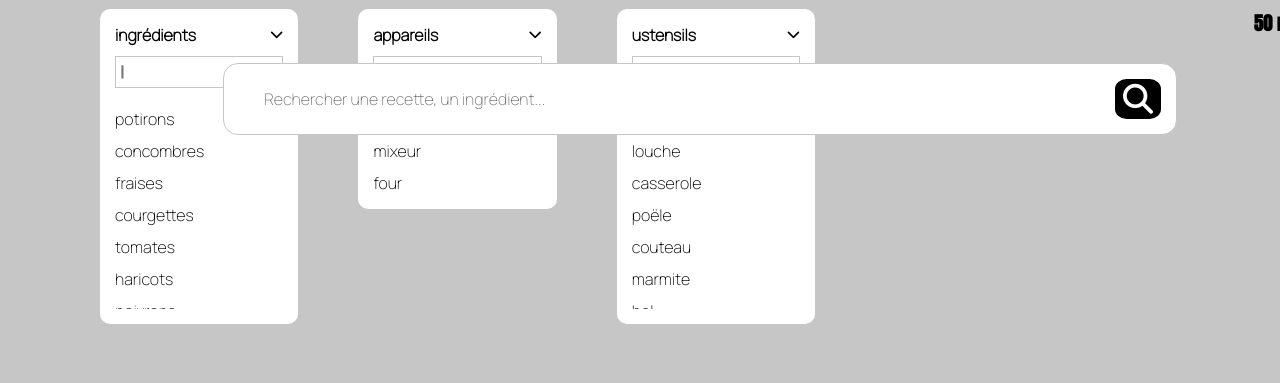
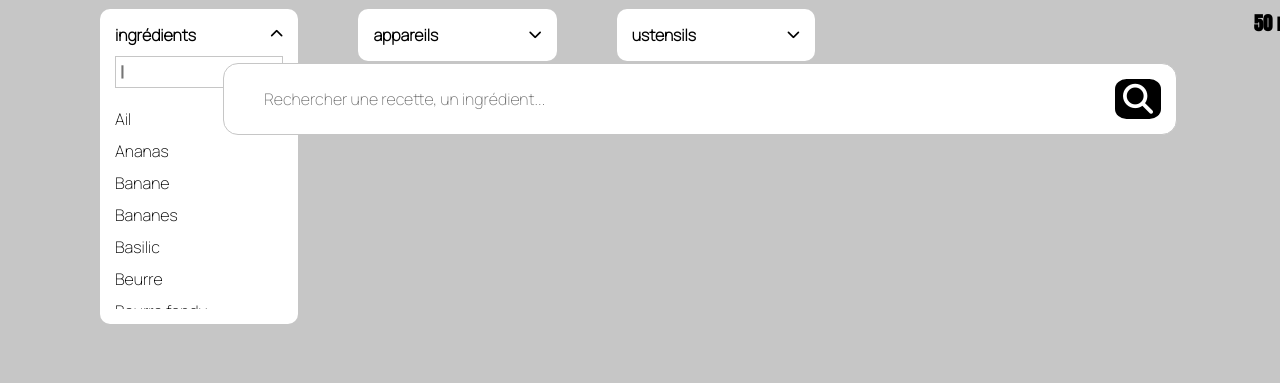
Before and after one commit to rjm62/LesPetitsPlats, a plain HTML site: page index.html in a window 1280 px wide. Both pictures are taken after a click on the button 274 px from the left and 345 px from the top of the page. Shown: the part 311-694 px from the top of the page. Drawn offline with Linux system fonts and the light colour scheme.

Commit message:
mise à jour du 28 juillet

```diff
--- a/index.html
+++ b/index.html
@@ -35,20 +35,12 @@
                         <h4>ingrédients</h4>
                         <button type="submit" class="fa-solid fa-chevron-down"></button>
                     </div>
-                    <div class="search">
+                    <div class="ingredientsArrayDisplay search">
                         <form>
                             <input  type="text" placeholder="|" size="90">
                             <button type="submit" class="fa-solid fa-magnifying-glass"></button>
                         </form>
-                        <ul>
-                            <li> potirons</li>
-                            <li>concombres</li>
-                            <li>fraises</li>
-                            <li>courgettes</li>
-                            <li>tomates</li>
-                            <li>haricots</li>
-                            <li>poivrons</li>
-                            <li>potimarron</li>
+                        <ul class="firstArray">
                         </ul>
                     </div>
                 </div>
@@ -57,15 +49,12 @@
                         <h4>appareils</h4>
                         <button class="fa-solid fa-chevron-down"></button>
                     </div>
-                    <div class="search">
+                    <div class="applianceArrayDisplay search">
                         <form>
                             <input  type="text" placeholder="|" size="90">
                             <button type="submit" class="fa-solid fa-magnifying-glass"></button>
                         </form>
-                        <ul>
-                            <li>robot</li>
-                            <li>mixeur</li>
-                            <li>four</li>
+                        <ul class="secondArray">
                         </ul>
                     </div>
                 </div>
@@ -74,19 +63,12 @@
                         <h4>ustensils</h4>
                         <button class="fa-solid fa-chevron-down"></button>
                     </div>
-                    <div class="search">
+                    <div class="ustensilsArrayDisplay search">
                         <form>
                             <input  type="text" placeholder="|" size="90">
                             <button type="submit" class="fa-solid fa-magnifying-glass"></button>
                         </form>
-                        <ul>
-                            <li>fouet</li>
-                            <li>louche</li>
-                            <li>casserole</li>
-                            <li>poële</li>
-                            <li>couteau</li>
-                            <li>marmite</li>
-                            <li>bol</li>
+                        <ul class="thirdArray">
                         </ul>
                     </div>
                 </div>
--- a/mainPage.js
+++ b/mainPage.js
@@ -91,7 +91,89 @@ const recipeCard = document.createElement("div");        // conteneur général
     recipeCard.appendChild(ingredientsContainer);
 }
 
-console.log(ingredientsArray);
-console.log(ustensilsArray);
-console.log(applianceArray);
-console.log(applianceWithoutDoublons);
+var arrays = [];
+arrays[0] = arrayImprovement(ingredientsArray);
+arrays[1] = arrayImprovement(ustensilsArray);
+arrays[2] = arrayImprovement(applianceArray);
+console.log(arrays[0]);
+
+var containers = [];
+containers[0] = document.querySelector(".firstArray");
+containers[1] = document.querySelector(".secondArray");
+containers[2] = document.querySelector(".thirdArray");
+
+for (let r=0; r<3; r++ ) {
+    display(arrays[r], containers[r]);
+}
+
+
+function display (array, container) {
+for(let w = 0; w<array.length; w++){
+    var li = document.createElement("li");
+    li.innerText= array[w];
+    container.appendChild(li);
+    }
+}
+
+//------FONCTION POUR AMELIORER LES TABLEAUX EN SUPPRIMANT LES DOUBLANTS ET EN CLASSANT DANS L'ORDRE ALPHABETIQUE------------
+function arrayImprovement(array) {
+    var firstImprovement = arrayUnique(array);
+    function arrayUnique(duplicateRemoved) {        //appel de la fonction "arrayUnique" afin de supprimer les doublons
+        let temporaryArrayFirst = new Array;        //création d'un tableau vide pour récupérer les éléments uniques
+        duplicateRemoved.forEach(element => {       // test pour chaque elements du tableau initial si déja "pushé" dans le nouveau tableau
+            if (temporaryArrayFirst.indexOf(element) ==-1) {
+                temporaryArrayFirst.push(element);      // ajout dans le nouveau tableau
+            }
+        });
+        return temporaryArrayFirst;
+    }
+
+    let secondImprovement = Array.from(firstImprovement); // on fait une copie du tableau initial
+        for (let t=0; t<firstImprovement.length; t++) {
+            secondImprovement.sort(function(a,b) {
+                return a.split(/\s*[\\,]*\s*/).join("").localeCompare(b.split(" ").join(""));  // test pour mettre dans l'ordre alphabétique
+            });
+        }
+
+    return secondImprovement   // retour du nouveau tableau (sans doublon et en ordre alphabétique)
+}
+
+const searchInput = document.querySelector(".search input");
+searchInput.addEventListener("keyup", function(event) {
+   let result= event.target;
+   let titi = result.parentNode.parentNode;
+   let tata = titi.classList[0];
+   console.log(tata);
+   let stringreceived = result.value.toLowerCase();
+   console.log(stringreceived);
+   let temporaryArraysort = new Array;
+   console.log(ingredientsOrderedWithoutDuplicatesArray);
+   temporaryArraysort = ingredientsOrderedWithoutDuplicatesArray.filter(element => {
+    return element.toLowerCase().startsWith(stringreceived);
+   });
+ console.log(temporaryArraysort);
+});
+
+var openOrCloseArrayDisplay = document.querySelectorAll(".titleAndButton button ");
+for(let z=0; z<3; z++) {
+    openOrCloseArrayDisplay[z].addEventListener("click", function arrayDisplay(event) {
+    console.log("coucou");
+    let choiceArray = event.target;
+    let getParent = choiceArray.parentNode.parentNode;
+    var display = getParent.querySelector(".search");
+    var chevronDirection = getParent.querySelector(".titleAndButton button");
+    var getStyle = getComputedStyle(display);
+
+    if (getStyle.display==="flex"){
+        display.style.display = "none";
+        chevronDirection.className = "";
+        chevronDirection.className = "fa-solid fa-chevron-down";
+    }
+    else {
+        display.style.display = "flex";
+        chevronDirection.className = "";
+        chevronDirection.className = "fa-solid fa-chevron-up";
+
+    }
+});
+}
--- a/style.css
+++ b/style.css
@@ -118,8 +118,7 @@ nav {
     margin-left: auto;
     background-color:#FFFFFF;
     text-align: end;
-
-
+    cursor: pointer;
 }
 
 form {
@@ -159,7 +158,7 @@ nav h3 {
 }
 
 .search {
-    display: flex;
+    display: none;
     flex-direction: column;
     align-items: start;
     width:100%;
```
